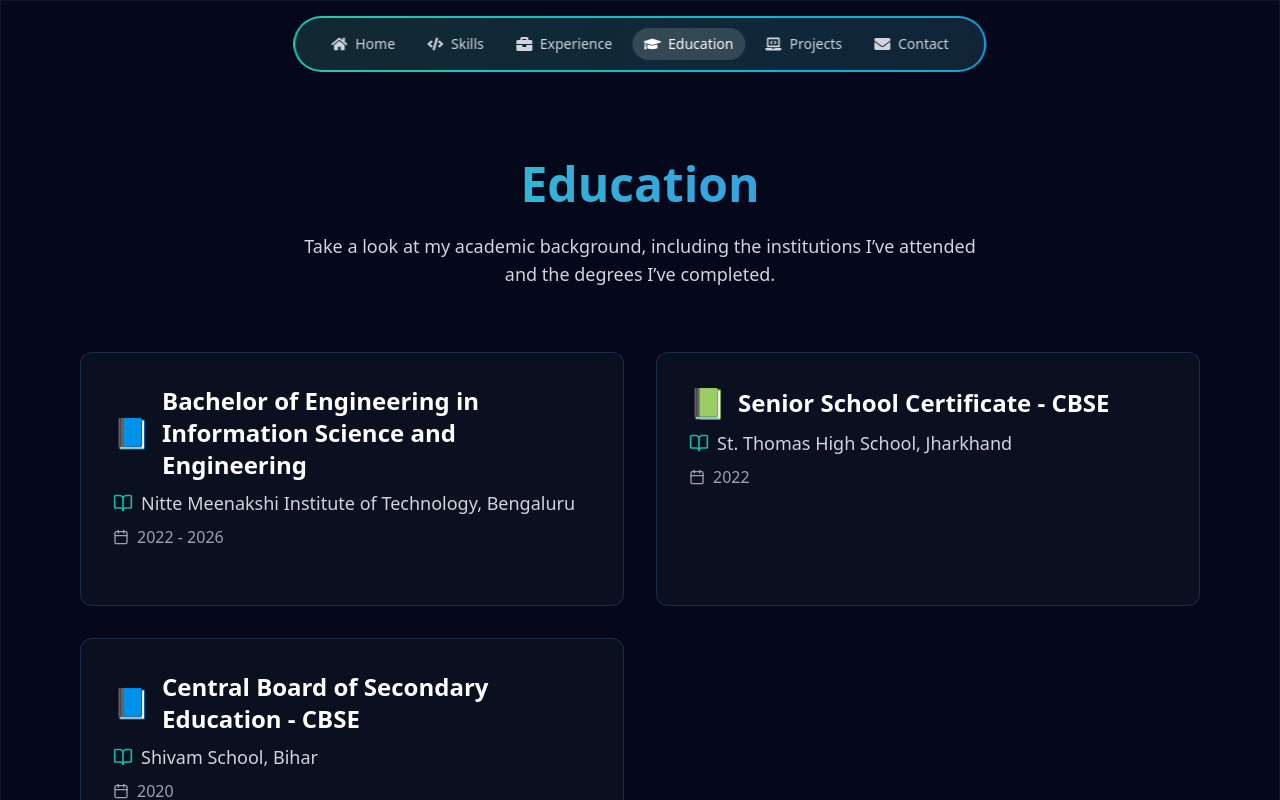
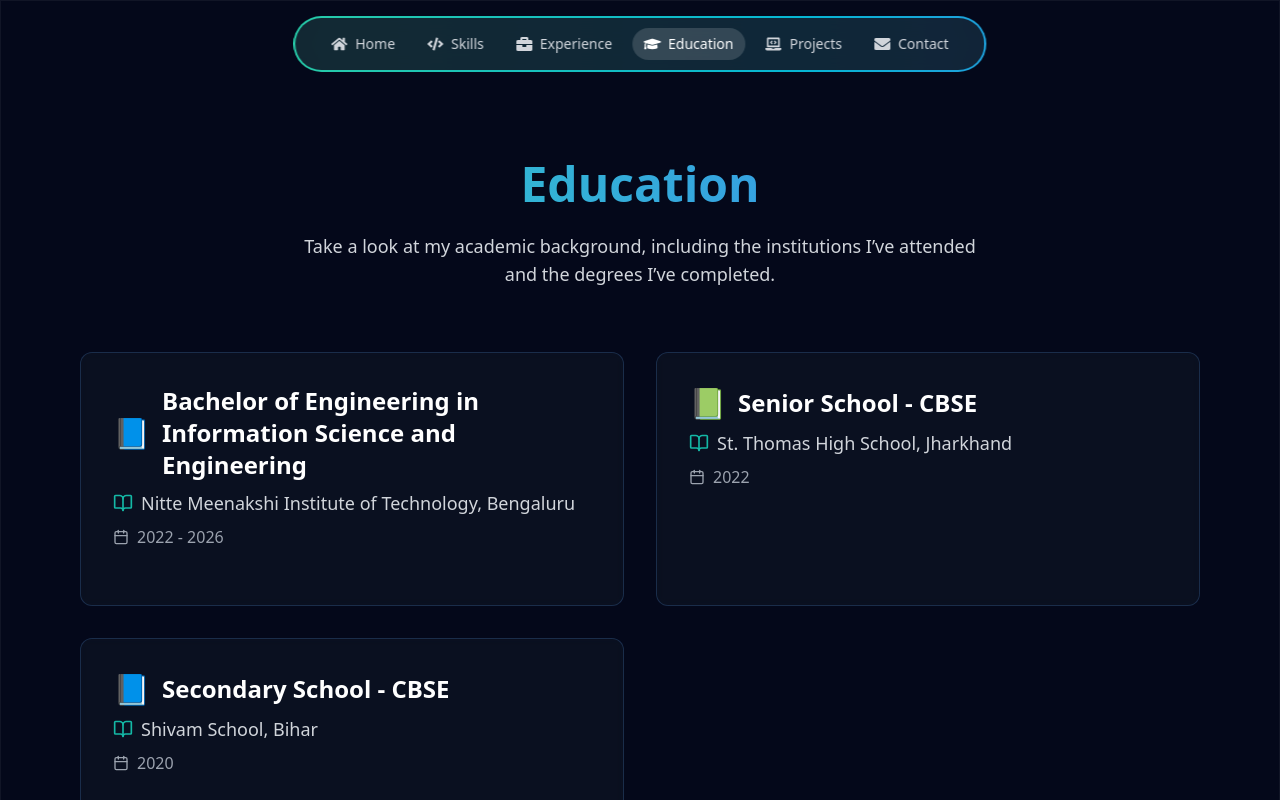
Before and after one commit to Shetu003/Portfolio, a React (Vite) app: page /education in a window 1280 px wide. Shown: the top 800 px of the page. Built offline with nearby package versions, Linux system fonts and the light colour scheme.

Commit message:
Education.jsx

```diff
--- a/src/pages/Education/Education.jsx
+++ b/src/pages/Education/Education.jsx
@@ -25,7 +25,7 @@ const EducationSection = () => {
         "",
     },
     {
-      degree: "Senior School Certificate - CBSE",
+      degree: "Senior School - CBSE",
       school: "St. Thomas High School, Jharkhand",
       mascot: "📗",
       year: "2022",
@@ -35,7 +35,7 @@ const EducationSection = () => {
         "",
     },
     {
-      degree: "Central Board of Secondary Education - CBSE",
+      degree: "Secondary School - CBSE",
       school: "Shivam School, Bihar",
       mascot: "📘",
       year: "2020",
```
